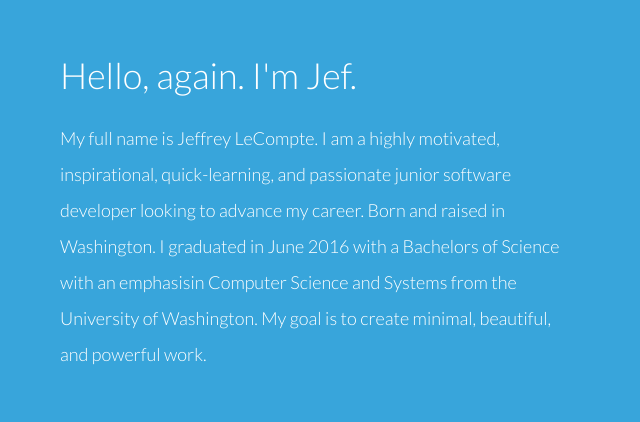
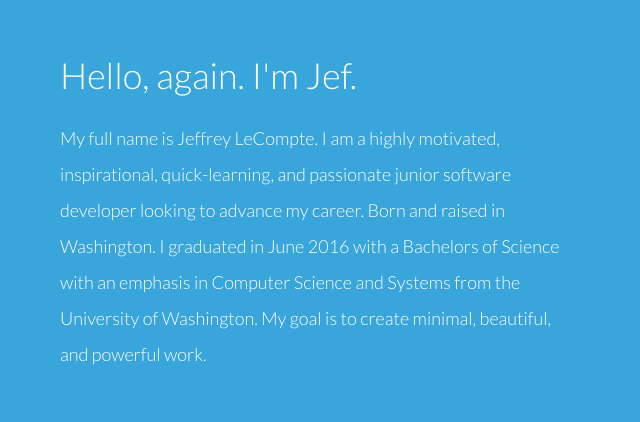
Before and after one commit to hijxf/hijxf.github.io, a plain HTML site: page index.html in a window 1280 px wide. Shown: the part 1920-2342 px from the top of the page, 595-1235 px from the left. Drawn offline with nearby package versions, Linux system fonts and the light colour scheme.

Commit message:
Update index.html

```diff
--- a/index.html
+++ b/index.html
@@ -191,7 +191,7 @@
                 <p>
                     My full name is Jeffrey LeCompte. I am a highly motivated, inspirational, quick-learning, and
                     passionate junior software developer looking to advance my career. Born and raised in Washington.
-                    I graduated in June 2016 with a Bachelors of Science with an emphasisin Computer Science and
+                    I graduated in June 2016 with a Bachelors of Science with an emphasis in Computer Science and
                     Systems from the University of Washington. My goal is to create minimal, beautiful, and powerful
                     work.
                 </p>
```
